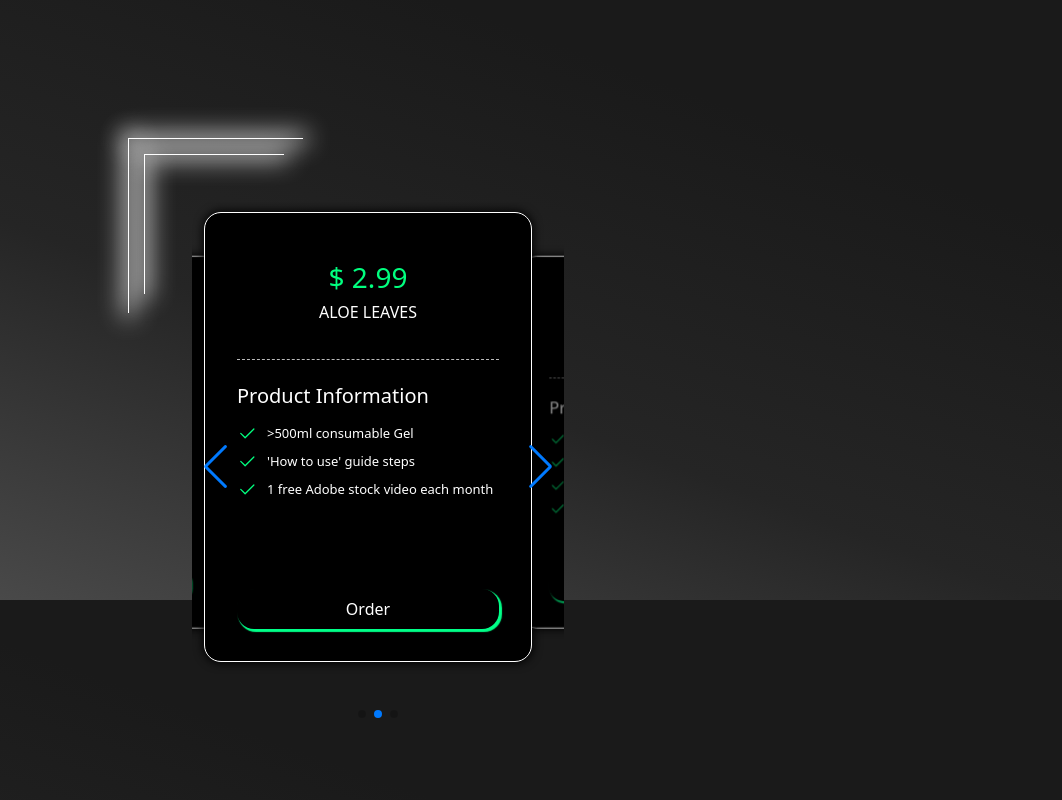
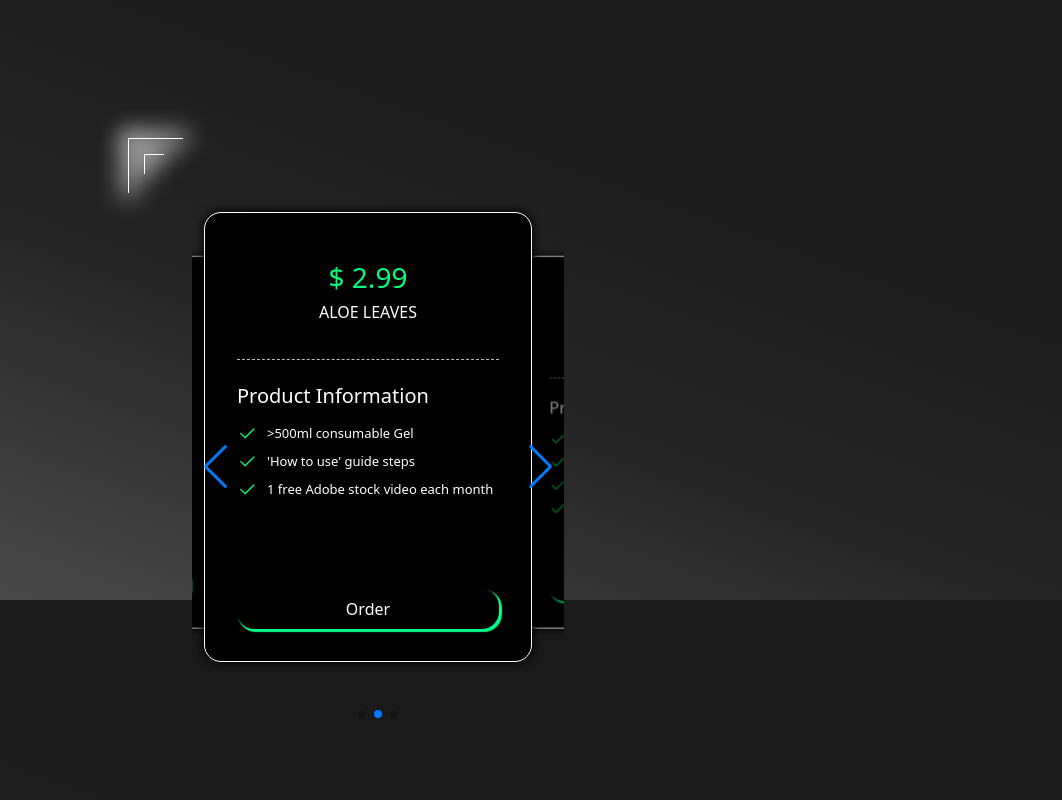
Before and after one commit to TasosTsiam/aloe-project, a React (Create React App) app: page / in a window 1280 px wide. Shown: the part 1000-1800 px from the top of the page, without its empty margins (0-1062 px from the left). Built offline with nearby package versions, Linux system fonts and the light colour scheme.

Commit message:
Adjusting Window effect on products

```diff
--- a/src/mycss/style.css
+++ b/src/mycss/style.css
@@ -231,7 +231,7 @@ body {
   top: 0;
   left: 0;
   width: 1px;
-  height: 175px;
+  height: 55px;
   background-color: white;
   transform: scaleY(1); /* Apply the scaleY transformation here for the permanent effect */
   transform-origin: top center;
@@ -242,7 +242,7 @@ body {
   position: absolute;
   top: 0;
   left: 0;
-  width: 175px;
+  width: 55px;
   height: 1px;
   background-color: white;
   transform: scaleX(1); /* Apply the scaleX transformation here for the permanent effect */
@@ -258,7 +258,7 @@ body {
   top: 0;
   left: 0;
   width: 1px;
-  height: 140px;
+  height: 20px;
   background-color: white;
   transform: scaleY(1); /* Apply the scaleY transformation here for the permanent effect */
   transform-origin: top center;
@@ -269,7 +269,7 @@ body {
   position: absolute;
   top: 0;
   left: 0;
-  width: 140px;
+  width: 20px;
   height: 1px;
   background-color: white;
   transform: scaleX(1); /* Apply the scaleX transformation here for the permanent effect */
--- a/src/myscss/style.scss
+++ b/src/myscss/style.scss
@@ -262,7 +262,7 @@ body {
             top: 0;
             left: 0;
             width: 1px;
-            height: 175px;
+            height: 55px;
             background-color: white;
             transform: scaleY(1); /* Apply the scaleY transformation here for the permanent effect */
             transform-origin: top center;
@@ -274,7 +274,7 @@ body {
             position: absolute;
             top: 0;
             left: 0;
-            width: 175px;
+            width: 55px;
             height: 1px;
             background-color: white;
             transform: scaleX(1); /* Apply the scaleX transformation here for the permanent effect */
@@ -292,7 +292,7 @@ body {
                 top: 0;
                 left: 0;
                 width: 1px;
-                height: 140px;
+                height: 20px;
                 background-color: white;
                 transform: scaleY(1); /* Apply the scaleY transformation here for the permanent effect */
                 transform-origin: top center;
@@ -304,7 +304,7 @@ body {
                 position: absolute;
                 top: 0;
                 left: 0;
-                width: 140px;
+                width: 20px;
                 height: 1px;
                 background-color: white;
                 transform: scaleX(1); /* Apply the scaleX transformation here for the permanent effect */
```
